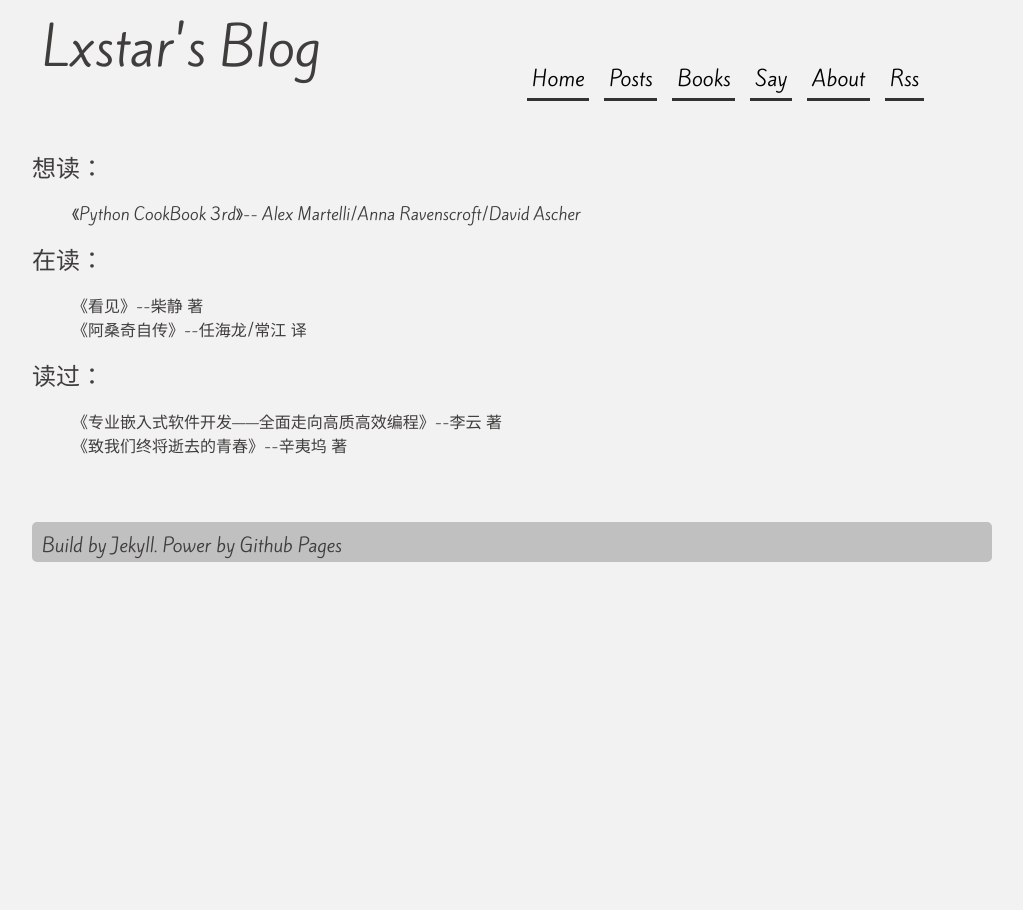
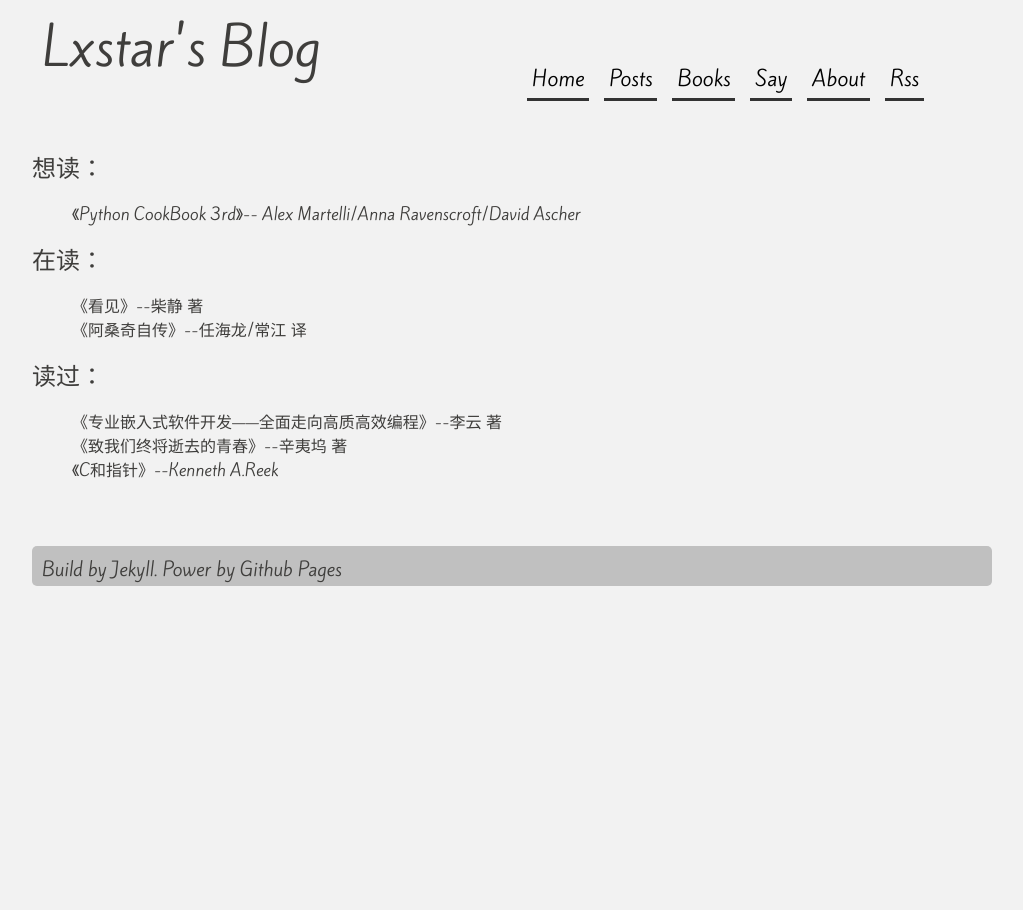
Before and after one commit to lxstar/lxstar.github.com, a Jekyll site: the page built from books/index.html, in a window 1280 px wide. Shown: the whole page, without its empty margins (128-1151 px from the left). Built offline with Jekyll 4.4.1, drawn with Linux system fonts in a browser that asks for light colours; Markdown is read by kramdown in place of the engine named in the settings; comment, search, counter and statistics services are not loaded.

Commit message:
add book c and points

```diff
--- a/books/index.html
+++ b/books/index.html
@@ -19,4 +19,5 @@ title: Books
 <ul>
 	<li>《专业嵌入式软件开发——全面走向高质高效编程》--李云 著</li>
 	<li>《致我们终将逝去的青春》--辛夷坞 著</li>
+	<li>《C和指针》--Kenneth A.Reek </li>
 </ul>
```
